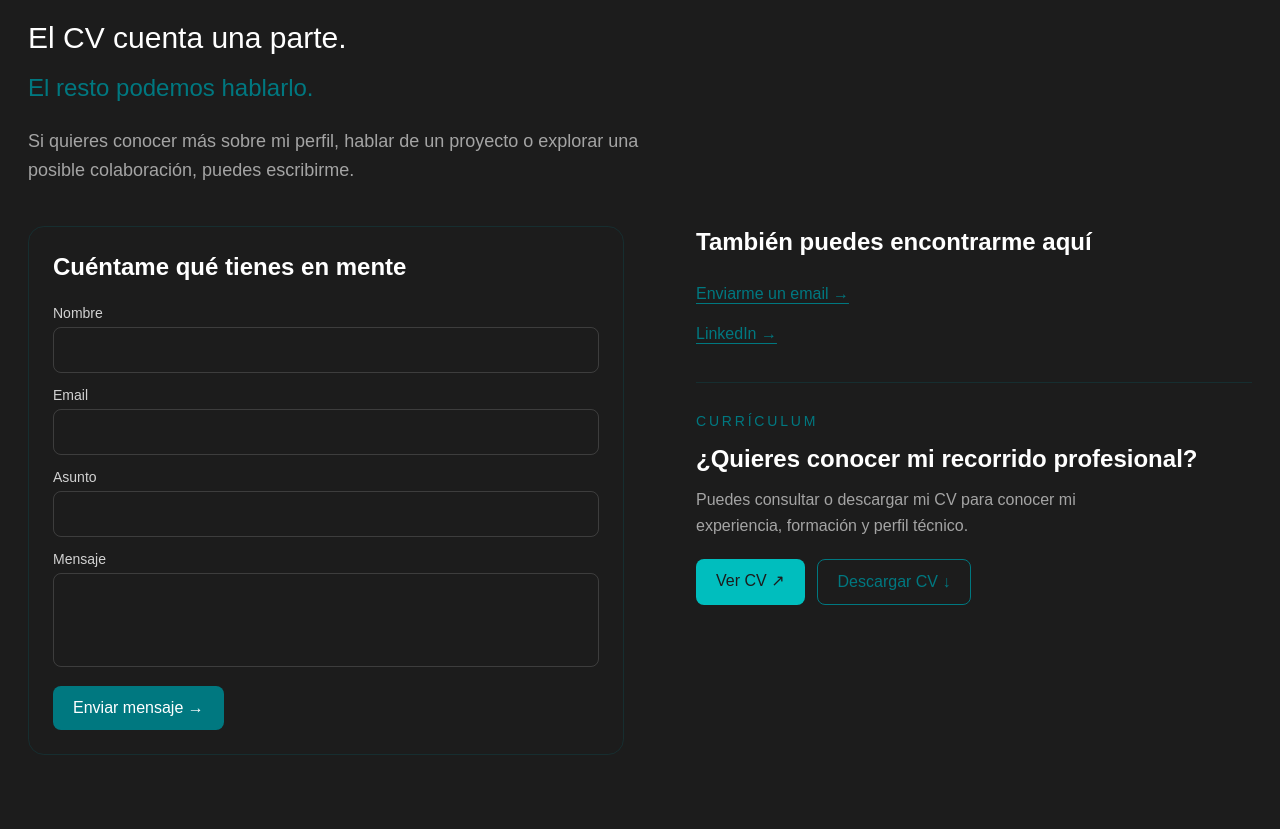
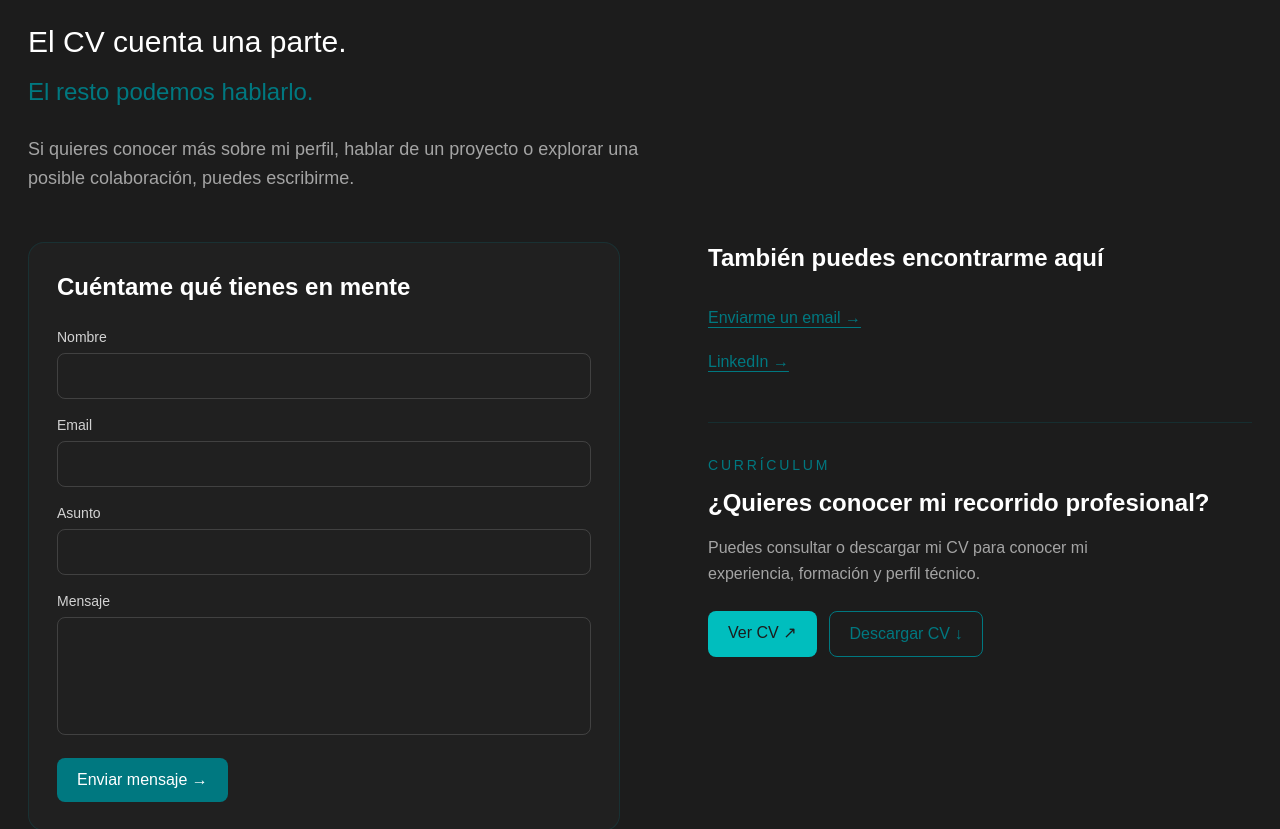
Before and after one commit to HelenDiMo/elena-diaz-beyond-the-resume, a Next.js app: page / in a window 1280 px wide. Shown: the part 4880-5709 px from the top of the page. Built offline with nearby package versions, Linux system fonts and the light colour scheme.

Commit message:
feat: agregar formulario de contacto con validación y mensajes de éxito

```diff
--- a/package.json
+++ b/package.json
@@ -9,6 +9,7 @@
     "lint": "eslint"
   },
   "dependencies": {
+    "@formspree/react": "^3.0.0",
     "framer-motion": "^12.43.0",
     "lucide-react": "^1.27.0",
     "next": "16.2.12",
--- a/src/components/sections/Contact.tsx
+++ b/src/components/sections/Contact.tsx
@@ -1,6 +1,40 @@
+"use client";
+
 import Container from "@/components/ui/Container";
+import { useForm, ValidationError } from "@formspree/react";
 
 export default function Contact() {
+  const [state, handleSubmit] = useForm("mvkpndlq");
+
+  if (state.succeeded) {
+    return (
+      <section id="contact" className="py-24">
+        <Container>
+          <div className="max-w-3xl">
+            <p className="text-sm font-medium uppercase tracking-[0.3em] text-teal">
+              Contacto
+            </p>
+
+            <h2 className="mt-4 text-4xl font-bold text-oceanic md:text-5xl">
+              Hablemos
+            </h2>
+
+            <div className="mt-10 rounded-2xl border border-teal/20 bg-white/[0.02] p-8">
+              <p className="text-xl font-medium text-white">
+                Mensaje enviado correctamente.
+              </p>
+
+              <p className="mt-3 text-white/60">
+                Gracias por escribirme. Me pondré en contacto contigo lo antes
+                posible.
+              </p>
+            </div>
+          </div>
+        </Container>
+      </section>
+    );
+  }
+
   return (
     <section id="contact" className="py-24">
       <Container>
@@ -14,34 +48,29 @@ export default function Contact() {
             Hablemos
           </h2>
 
-          <p className="mt-5 max-w-2xl text-2xl font-medium leading-relaxed text-white md:text-3xl">
+          <p className="mt-6 max-w-2xl text-2xl font-medium leading-relaxed text-white md:text-3xl">
             El CV cuenta una parte.
             <br />
             <span className="text-teal text-xl md:text-2xl">
               El resto podemos hablarlo.
-            </span>{" "}
+            </span>
           </p>
 
-          <p className="mt-4 max-w-2xl text-lg leading-relaxed text-white/60">
+          <p className="mt-5 max-w-2xl text-lg leading-relaxed text-white/60">
             Si quieres conocer más sobre mi perfil, hablar de un proyecto o
             explorar una posible colaboración, puedes escribirme.
           </p>
         </div>
 
         {/* Contact content */}
-        <div className="mt-10 grid gap-8 lg:grid-cols-2">
+        <div className="mt-12 grid gap-10 lg:grid-cols-2">
           {/* Formulario */}
-          <div className="rounded-2xl border border-teal/20 bg-white/200 p-5 md:p-6">
+          <div className="rounded-2xl border border-teal/20 bg-white/[0.02] p-6 md:p-7">
             <h3 className="text-2xl font-bold text-white">
               Cuéntame qué tienes en mente
             </h3>
 
-            <form
-              action="mailto:elena.diazmoreno@gmail.com"
-              method="post"
-              encType="text/plain"
-              className="mt-5 space-y-3"
-            >
+            <form onSubmit={handleSubmit} className="mt-6 space-y-4">
               {/* Nombre */}
               <div>
                 <label
@@ -53,10 +82,10 @@ export default function Contact() {
 
                 <input
                   id="name"
-                  name="Nombre"
+                  name="name"
                   type="text"
                   required
-                  className="mt-1 w-full rounded-lg border border-white/15 bg-transparent px-4 py-2.5 text-white outline-none transition placeholder:text-white/30 focus:border-teal focus:ring-2 focus:ring-teal/20"
+                  className="mt-1.5 w-full rounded-lg border border-white/15 bg-transparent px-4 py-2.5 text-white outline-none transition placeholder:text-white/30 focus:border-teal focus:ring-2 focus:ring-teal/20"
                 />
               </div>
 
@@ -71,10 +100,17 @@ export default function Contact() {
 
                 <input
                   id="email"
-                  name="Email"
+                  name="email"
                   type="email"
                   required
-                  className="mt-1 w-full rounded-lg border border-white/15 bg-transparent px-4 py-2.5 text-white outline-none transition placeholder:text-white/30 focus:border-teal focus:ring-2 focus:ring-teal/20"
+                  className="mt-1.5 w-full rounded-lg border border-white/15 bg-transparent px-4 py-2.5 text-white outline-none transition placeholder:text-white/30 focus:border-teal focus:ring-2 focus:ring-teal/20"
+                />
+
+                <ValidationError
+                  prefix="Email"
+                  field="email"
+                  errors={state.errors}
+                  className="mt-1 text-sm text-red-400"
                 />
               </div>
 
@@ -89,10 +125,17 @@ export default function Contact() {
 
                 <input
                   id="subject"
-                  name="Asunto"
+                  name="subject"
                   type="text"
                   required
-                  className="mt-1 w-full rounded-lg border border-white/15 bg-transparent px-4 py-2.5 text-white outline-none transition placeholder:text-white/30 focus:border-teal focus:ring-2 focus:ring-teal/20"
+                  className="mt-1.5 w-full rounded-lg border border-white/15 bg-transparent px-4 py-2.5 text-white outline-none transition placeholder:text-white/30 focus:border-teal focus:ring-2 focus:ring-teal/20"
+                />
+
+                <ValidationError
+                  prefix="Asunto"
+                  field="subject"
+                  errors={state.errors}
+                  className="mt-1 text-sm text-red-400"
                 />
               </div>
 
@@ -107,31 +150,47 @@ export default function Contact() {
 
                 <textarea
                   id="message"
-                  name="Mensaje"
-                  rows={3}
+                  name="message"
+                  rows={4}
                   required
-                  className="mt-1 w-full resize-none rounded-lg border border-white/15 bg-transparent px-4 py-2.5 text-white outline-none transition placeholder:text-white/30 focus:border-teal focus:ring-2 focus:ring-teal/20"
+                  className="mt-1.5 w-full resize-none rounded-lg border border-white/15 bg-transparent px-4 py-2.5 text-white outline-none transition placeholder:text-white/30 focus:border-teal focus:ring-2 focus:ring-teal/20"
+                />
+
+                <ValidationError
+                  prefix="Mensaje"
+                  field="message"
+                  errors={state.errors}
+                  className="mt-1 text-sm text-red-400"
                 />
               </div>
+
+              {/* Error general */}
+              {state.errors && (
+                <p className="text-sm text-red-400">
+                  No se ha podido enviar el mensaje. Revisa los campos e
+                  inténtalo de nuevo.
+                </p>
+              )}
 
               {/* Submit */}
               <button
                 type="submit"
-                className="rounded-lg bg-teal px-5 py-2.5 font-medium text-white transition hover:-translate-y-0.5 hover:bg-oceanic"
+                disabled={state.submitting}
+                className="rounded-lg bg-teal px-5 py-2.5 font-medium text-white transition hover:-translate-y-0.5 hover:bg-oceanic disabled:cursor-not-allowed disabled:opacity-50"
               >
-                Enviar mensaje →
+                {state.submitting ? "Enviando..." : "Enviar mensaje →"}
               </button>
             </form>
           </div>
 
           {/* Contacto directo + CV */}
-          <div className="lg:pl-10">
+          <div className="lg:pl-12">
             <h3 className="text-2xl font-bold text-white">
               También puedes encontrarme aquí
             </h3>
 
             {/* Links */}
-            <div className="mt-6 space-y-4">
+            <div className="mt-8 space-y-5">
               <a
                 href="mailto:elena.diazmoreno@gmail.com"
                 className="block font-medium text-teal underline underline-offset-4 transition hover:text-oceanic"
@@ -150,7 +209,7 @@ export default function Contact() {
             </div>
 
             {/* CV */}
-            <div className="mt-9 border-t border-teal/20 pt-7">
+            <div className="mt-12 border-t border-teal/20 pt-8">
               <p className="text-sm font-medium uppercase tracking-[0.2em] text-teal">
                 Currículum
               </p>
@@ -159,13 +218,12 @@ export default function Contact() {
                 ¿Quieres conocer mi recorrido profesional?
               </h3>
 
-              <p className="mt-3 max-w-md leading-relaxed text-white/60">
+              <p className="mt-4 max-w-md leading-relaxed text-white/60">
                 Puedes consultar o descargar mi CV para conocer mi experiencia,
                 formación y perfil técnico.
               </p>
 
-              {/* CV buttons */}
-              <div className="mt-5 flex flex-wrap gap-3">
+              <div className="mt-6 flex flex-wrap gap-3">
                 {/* Ver CV */}
                 <a
                   href="/cv/CV-Elena-Diaz.pdf"
```
Also changed, not shown: 1 other file (tests, documents, lock files or other folders).
